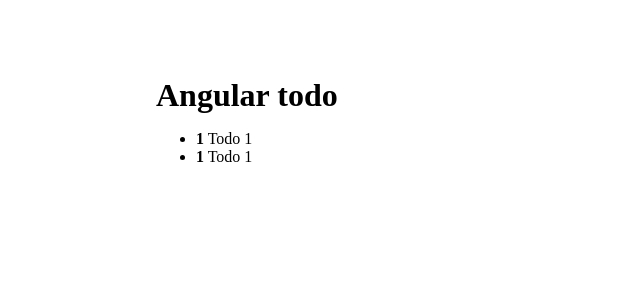
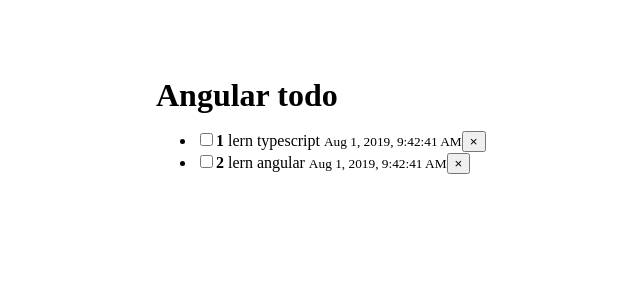
Before and after one commit to alexvorona/angular8, an Angular app: page / in a window 1280 px wide. Shown: the top 300 px of the page, without its empty margins (184-824 px from the left). Built offline with nearby package versions, Linux system fonts and the light colour scheme.

Commit message:
array show data

```diff
--- a/src/app/app.component.html
+++ b/src/app/app.component.html
@@ -2,5 +2,5 @@
 <div class="container">
     <h1>{{appTitle}}</h1>
 
-    <app-todos></app-todos>
+    <app-todos [todos]="todos"> </app-todos>
   </div>
--- a/src/app/app.component.ts
+++ b/src/app/app.component.ts
@@ -1,4 +1,11 @@
 import { Component } from '@angular/core';
+
+export interface  Todo {
+  id: number
+  title: string
+  completed: boolean
+  date?: any
+}
 
 @Component({
   selector: 'app-root',
@@ -7,4 +14,9 @@ import { Component } from '@angular/core';
 })
 export class AppComponent {
   appTitle = 'Angular todo'
+
+  public todos: Todo[] = [
+    {id: 1, title: 'lern typescript', completed: false, date: new Date()},
+    {id: 2, title: 'lern angular', completed: false, date: new Date()}
+  ]
 }
--- a/src/app/todos/todos.component.html
+++ b/src/app/todos/todos.component.html
@@ -1,10 +1,10 @@
 <ul>
-    <li>
-        <strong>1</strong>
-        Todo 1
-    </li>
-    <li>
-        <strong>1</strong>
-        Todo 1
+    <li *ngFor="let todo of todos; let i = index">
+        <span [class.done]="todo.comleted">
+            <input type="checkbox" [checked]="todo.completed" (change)="onChange(todo.id)">
+            <strong>{{i + 1}}</strong>  {{todo.title}}
+        </span>
+        <small>{{todo.date | date:'medium'}}</small>
+        <button class="rm">&times;</button>
     </li>
 </ul>
--- a/src/app/todos/todos.component.ts
+++ b/src/app/todos/todos.component.ts
@@ -1,4 +1,5 @@
-import { Component, OnInit } from '@angular/core';
+import { Component, OnInit, Input } from '@angular/core';
+import { Todo } from '../app.component';
 
 @Component({
   selector: 'app-todos',
@@ -6,7 +7,7 @@ import { Component, OnInit } from '@angular/core';
   styleUrls: ['./todos.component.scss']
 })
 export class TodosComponent implements OnInit {
-
+  @Input() todos : Todo[] = []
   constructor() { }
 
   ngOnInit() {
```
